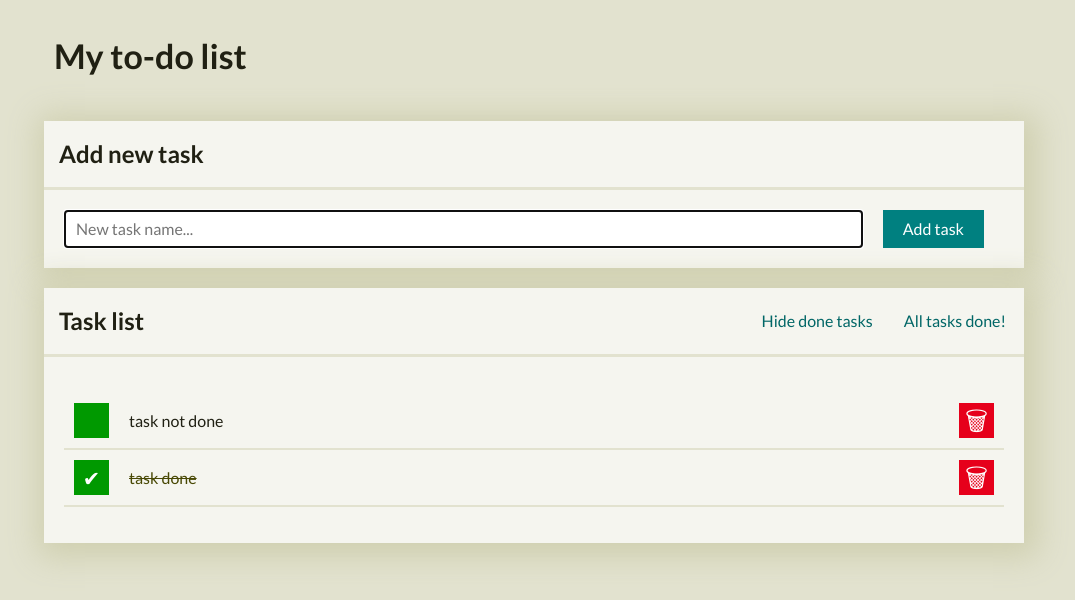
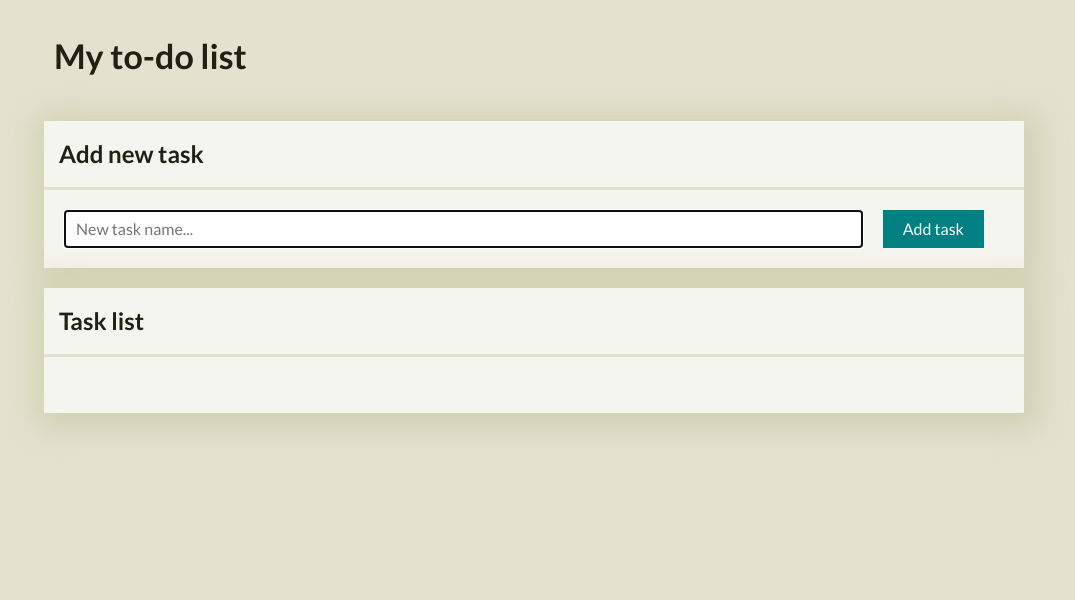
Before and after one commit to Marcin-Stachura/to-do-list-react, a React (Create React App) app: page / in a window 1280 px wide. Shown: the top 600 px of the page, without its empty margins (106-1181 px from the left). Built offline with nearby package versions, Linux system fonts and the light colour scheme.

Commit message:
deleted test tasks

```diff
--- a/src/App.js
+++ b/src/App.js
@@ -9,10 +9,7 @@ import Main from "./Main";
 function App() {
 
   const [hideDoneTasks, setHideDoneTasks] = useState(false);
-  const [tasks, setTasks] = useState([
-    { id: 1, taskName: "task not done", taskDone: false },
-    { id: 2, taskName: "task done", taskDone: true },
-  ]);
+  const [tasks, setTasks] = useState([]);
 
   const toggleHideDoneTasks = () => {
     setHideDoneTasks(hideDoneTasks => !hideDoneTasks);
```
